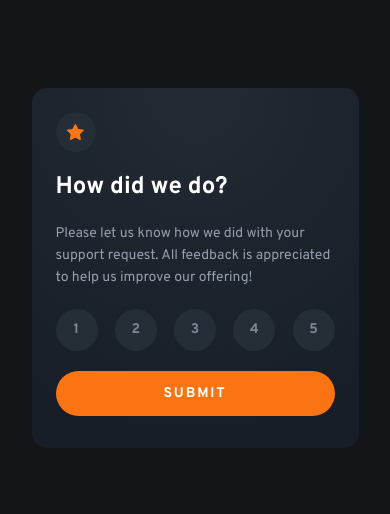
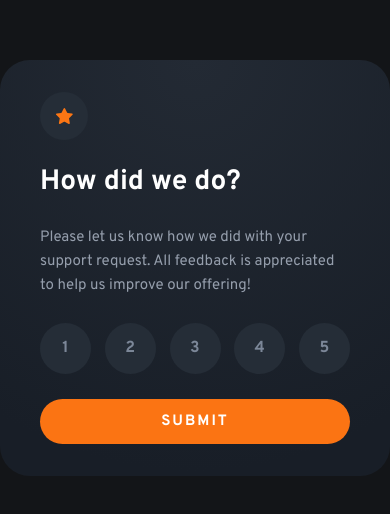
Before and after one commit to burgosha/interactive-rating-component, a React (Create React App) app: page / in a window 390 px wide. Shown: the part 154-668 px from the top of the page. Built offline with nearby package versions, Linux system fonts and the light colour scheme; the HTML template or start-up script is replaced by a standard one.

Commit message:
Media queries

```diff
--- a/src/components/RatingComponent.js
+++ b/src/components/RatingComponent.js
@@ -3,6 +3,7 @@ import { useState } from "react";
 import IconStar from "../images/icon-star.svg";
 import ThankYou from "../images/illustration-thank-you.svg";
 import "../stylesheets/RatingComponent.css";
+import "animate.css";
 
 function RatingComponent(props) {
     const [state, setState] = useState(0);
@@ -40,10 +41,10 @@ function RatingComponent(props) {
     } else {
         return(
             <div className="main-component results">
-                <div><img className="results-image" src={ThankYou} alt="Thank You"/></div>
-                <div className="results-info">You selected {state} out of 5</div>
-                <p className="thank-you">Thank you!</p>
-                <p className="thank-you-appreciation">We appreciate you taking the time to give a rating. If you ever need more support, don’t hesitate to get in touch!</p>
+                <div><img className="results-image animate__animated animate__bounceInRight animate__faster" src={ThankYou} alt="Thank You"/></div>
+                <div className="results-info animate__animated animate__bounceInRight animate__fast">You selected {state} out of 5</div>
+                <p className="thank-you animate__animated animate__bounceInRight">Thank you!</p>
+                <p className="thank-you-appreciation animate__animated animate__bounceInRight">We appreciate you taking the time to give a rating. If you ever need more support, don’t hesitate to get in touch!</p>
             </div>
         )
     }
--- a/src/stylesheets/RatingComponent.css
+++ b/src/stylesheets/RatingComponent.css
@@ -17,6 +17,7 @@
     display: flex;
     flex-direction: column;
     justify-content: space-between;
+    overflow: hidden;
 }
 .start-logo {
     width: 40px;
@@ -154,3 +155,43 @@
     text-align: center;
     color: var(--lightGrey);
 }
+@media (min-width: 375px) {
+    .main-component {
+        width: 412px;
+        height: 416px;
+        border-radius: 30px;
+        padding: 32px 40px;
+    }
+    .start-logo {
+        width: 48px;
+        height: 48px;
+    }
+    .question {
+        font-size: 28px;
+        line-height: 35px;
+    }
+    .description {
+        font-size: 15px;
+        line-height: 24px;
+    }
+    .number {
+        width: 51px;
+        height: 51px;
+        font-size: 16px;
+        letter-spacing: 0.2px;
+
+    }
+    .number-on {
+        width: 51px;
+        height: 51px;
+        font-size: 16px;
+        letter-spacing: 0.2px;
+    }
+    .btn-submit {
+        width: 100%;
+        height: 45px;
+        font-size: 15px;
+        line-height: 19px;
+        letter-spacing: 2px;
+    }
+}
```
